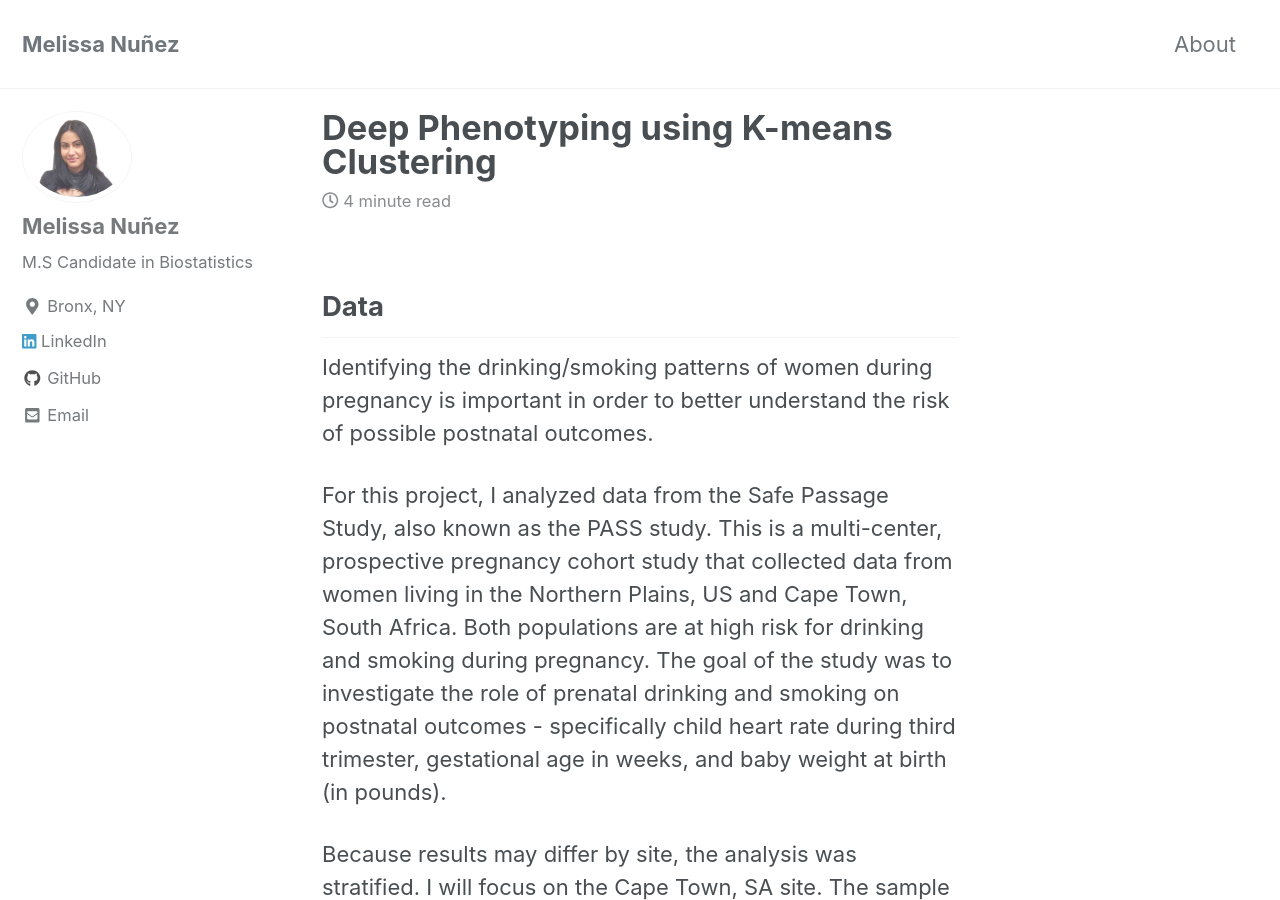
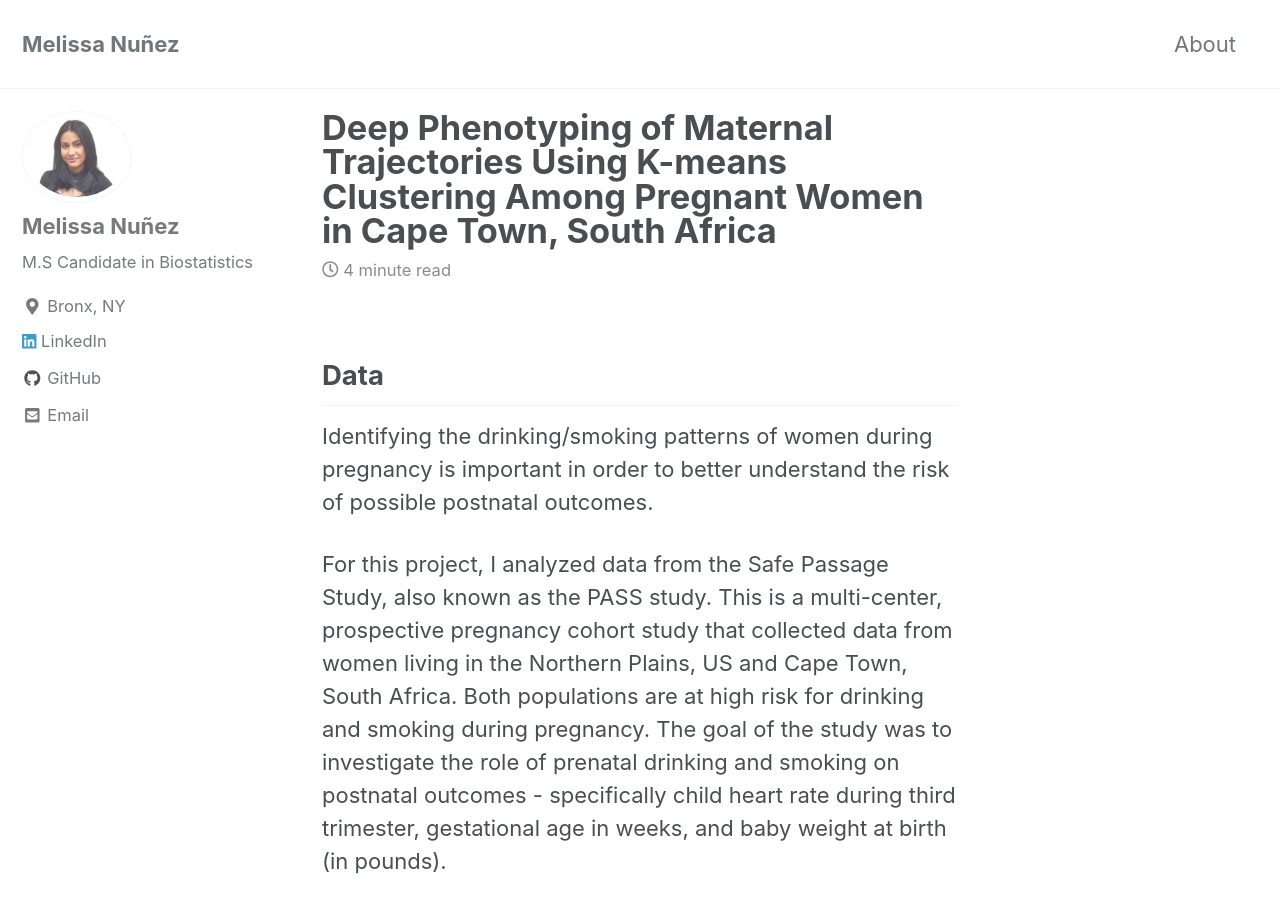
Before and after one commit to melissa-nunez/melissa-nunez.github.io, a Jekyll site: the page built from _posts/2019-02-12-kmeans-clustering.md, in a window 1280 px wide and 900 px high. Built offline with Jekyll 4.4.1, drawn with Linux system fonts in a browser that asks for light colours; cached includes are drawn as plain includes.

Commit message:
CHANGELOG.md

```diff
--- a/_posts/2019-02-12-kmeans-clustering.md
+++ b/_posts/2019-02-12-kmeans-clustering.md
@@ -1,5 +1,5 @@
 ---
-title: "Deep Phenotyping using K-means Clustering"
+title: "Deep Phenotyping of Maternal Trajectories Using K-means Clustering Among Pregnant Women in Cape Town, South Africa"
 date: 2018-04-23
 tags: [unsupervised learning, k-means, clustering, R]
 excerpt: "Unsupervised learning for Deep Phenotyping"
```
